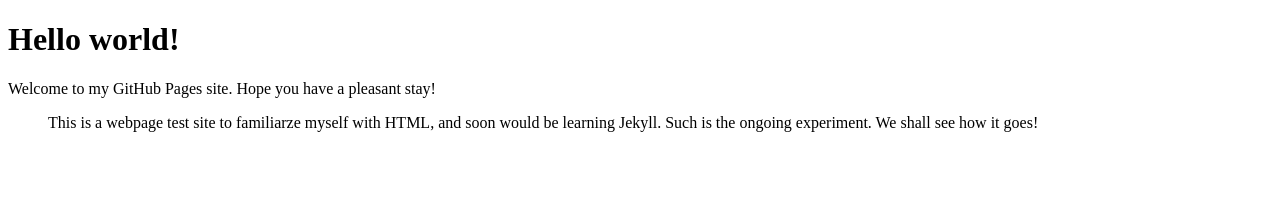
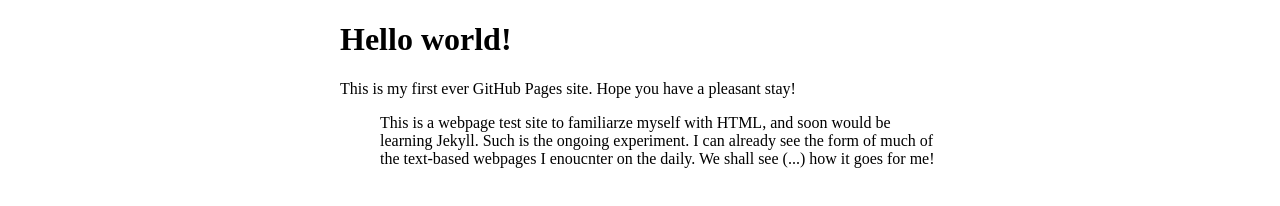
Before and after one commit to charleshdixon/charleshdixon.github.io, a plain HTML site: page index.html in a window 1280 px wide. Drawn offline with Linux system fonts and the light colour scheme.

Commit message:
Enchanced index and added css

```diff
--- a/index.html
+++ b/index.html
@@ -2,15 +2,18 @@
 <html>
     <head>
         <title>My Github Pages Site</title>
+        <link rel="stylesheet" type="text/css" href="styles.css">
     </head>
     <body>
-        <h1>Hello world!</h1>
-        <p>Welcome to my GitHub Pages site. Hope you have a pleasant stay!</p>
-        <ul>
-            <p>This is a webpage test site to familiarze myself with HTML, and soon would be learning Jekyll.
-                Such is the ongoing experiment. We shall see how it goes!
-            </p>
-        </ul>
-
+        <div class="content">
+            <h1>Hello world!</h1>
+            <p>This is my first ever GitHub Pages site. Hope you have a pleasant stay!</p>
+            <ul>
+                <p>This is a webpage test site to familiarze myself with HTML, and soon would be learning Jekyll.
+                Such is the ongoing experiment. I can already see the form of much of the text-based webpages
+                I enoucnter on the daily. We shall see (...) how it goes for me!
+                </p>
+            </ul>
+        </div>
     </body>
 </html>
--- /dev/null
+++ b/styles.css
@@ -0,0 +1,6 @@
+.content {
+
+    width: 600px;
+    margin: auto;
+
+}
```
